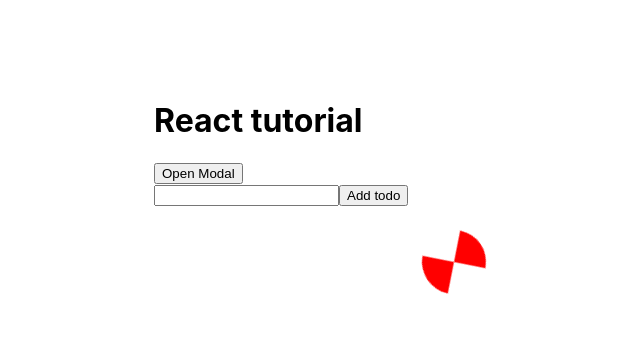
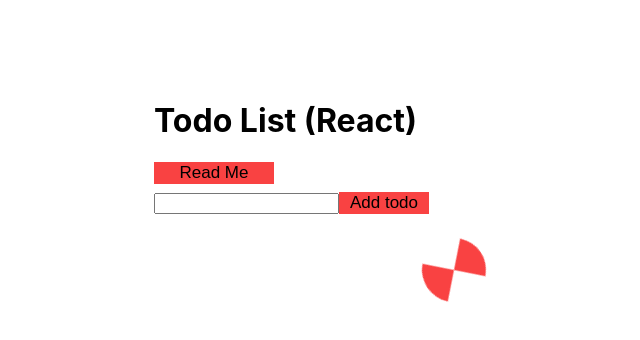
Before and after one commit to Feoh258258/reactLearning, a React (Create React App) app: page / in a window 1280 px wide. Shown: the top 340 px of the page, without its empty margins (186-826 px from the left). Built offline with nearby package versions, Linux system fonts and the light colour scheme; no server answers.

Commit message:
Change btn`s css styles

```diff
--- a/src/App.js
+++ b/src/App.js
@@ -44,11 +44,11 @@ function removeTodo(id) {
   return (
     <Context.Provider value={{ removeTodo }}>
       <div className="wrapper">
-        <h1>React tutorial</h1>
+        <h1>Todo List (React)</h1>
         <Modal />
 
         <React.Suspense fallback={<p>Loading...</p>}>
-        <AddTodo onCreate={addTodo}/>
+          <AddTodo onCreate={addTodo}/>
         </React.Suspense>
 
 
--- a/src/Modal/Modal.css
+++ b/src/Modal/Modal.css
@@ -17,3 +17,20 @@
   background: #FFF;
   height: 200px;
 }
+.modal-btn {
+  margin-bottom: .5rem;
+  background: #f94242;
+  border: none;
+  width: 20%;
+  font-size: 17px;
+  outline: none;
+}
+
+.modalInsidaBtn {
+  margin-bottom: .5rem;
+  background: #f94242;
+  border: none;
+  width: 30%;
+  font-size: 17px;
+  outline: none;
+}
--- a/src/Modal/Modal.js
+++ b/src/Modal/Modal.js
@@ -9,13 +9,13 @@ export default class Modal extends React.Component {
     render() {
     return (
       <React.Fragment>
-        <button onClick={() => this.setState({ isOpen: true})}>Open Modal</button>
+        <button className='modal-btn' onClick={() => this.setState({ isOpen: true})}>Read Me</button>
 
         {this.state.isOpen && (<div className='modal'>
         <div className='modal-body'>
-        <h1>Modal title</h1>
+        <h1>Info</h1>
         <p>This TodoList has created by Vladlen Minin`s lesson</p>
-        <button onClick={() => this.setState({ isOpen: false})}>Close modal</button>
+        <button className="modalInsidaBtn" onClick={() => this.setState({ isOpen: false})}>Close modal</button>
         </div>
         </div>
         )}
--- a/src/Todo/AddTodo.js
+++ b/src/Todo/AddTodo.js
@@ -28,7 +28,7 @@ const input = useInputValue('')
   return (
     <form style={{marginBottom: '1rem'}} onSubmit={submitHandler}>
       <input  {...input.bind} />
-      <button typr="submit">Add todo</button>
+      <button className='addTodoBtn' type="submit">Add todo</button>
     </form>
   )
 }
--- a/src/index.css
+++ b/src/index.css
@@ -19,8 +19,8 @@ code {
 }
 
 .rm {
-  background: red;
-  border-radius: 50%;
+  background: #f94242;
+  border-radius: 25%;
   border: none;
   color: #fff;
 }
@@ -43,8 +43,8 @@ code {
   height: 0;
   margin: 8px;
   box-sizing: border-box;
-  border: 32px solid red;
-  border-color: red transparent red transparent;
+  border: 32px solid #f94242;
+  border-color: #f94242 transparent #f94242 transparent;
   animation: lds-hourglass 1.2s infinite;
 }
 @keyframes lds-hourglass {
@@ -60,3 +60,11 @@ code {
     transform: rotate(1800deg);
   }
 }
+
+.addTodoBtn {
+  width: 15%;
+  background: #f94242;
+  border: none;
+  font-size: 17px;
+  outline: none;
+}
```
